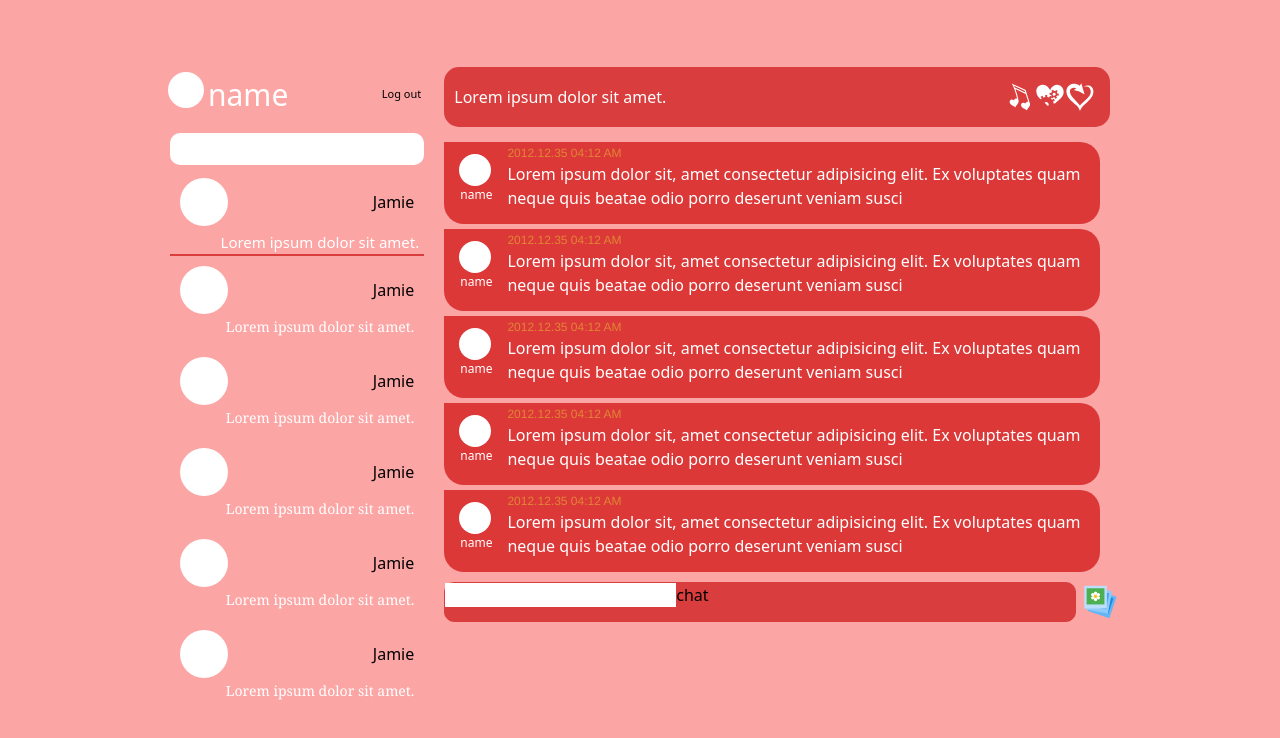
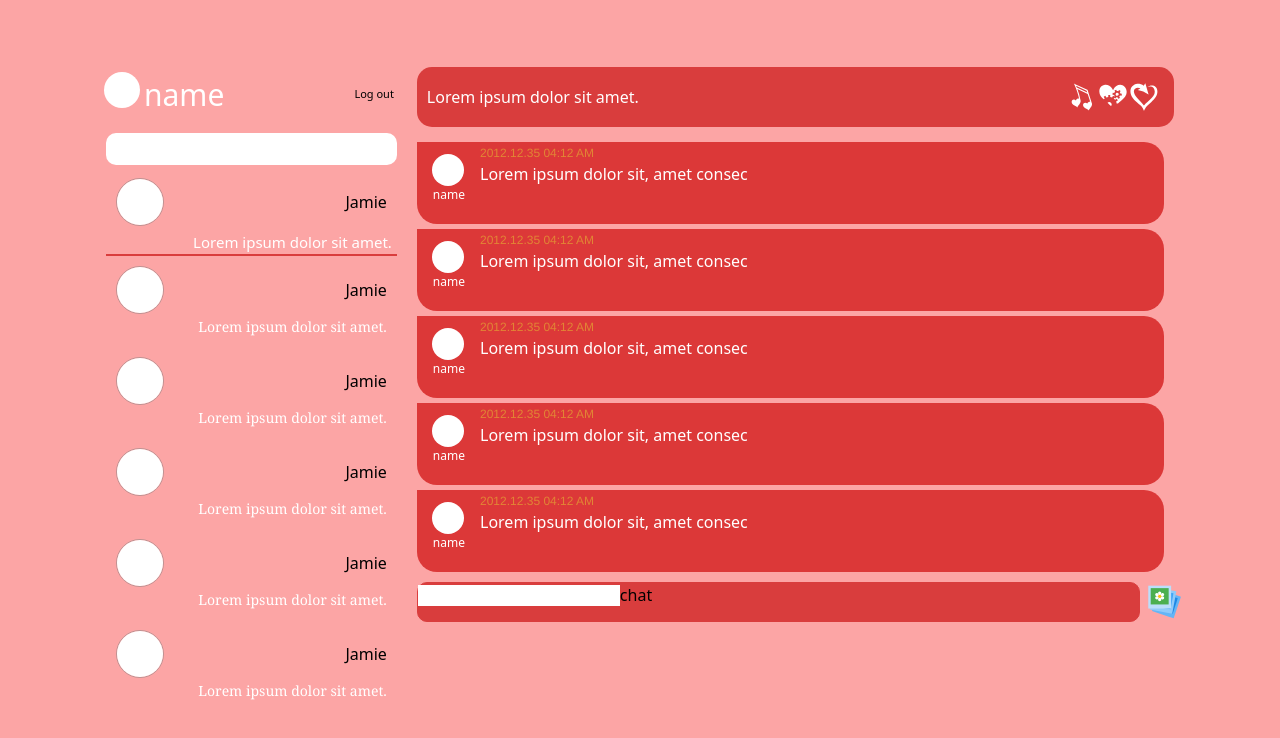
Before and after one commit to catalinfl/cherry-chat, a React (Create React App) app: page / in a window 1280 px wide. Shown: the top 738 px of the page. Built offline with nearby package versions, Linux system fonts and the light colour scheme; what @material-tailwind/react would draw is missing.

Commit message:
firebase added

```diff
--- a/package.json
+++ b/package.json
@@ -7,6 +7,7 @@
     "@testing-library/jest-dom": "^5.16.5",
     "@testing-library/react": "^13.4.0",
     "@testing-library/user-event": "^13.5.0",
+    "firebase": "^9.9.4",
     "react": "^18.2.0",
     "react-dom": "^18.2.0",
     "react-icons": "^4.4.0",
--- a/src/components/Message.jsx
+++ b/src/components/Message.jsx
@@ -11,7 +11,7 @@ const Message = () => {
         </div>
         <div className="playerMessage">
             <span className="playerMessageData"> 2012.12.35 04:12 AM</span>
-            <p className="playerMessageText"> Lorem ipsum dolor sit, amet consectetur adipisicing elit. Ex voluptates quam neque quis beatae odio porro deserunt veniam susci </p>
+            <p className="playerMessageText"> Lorem ipsum dolor sit, amet consec</p>
         </div>
       </div>
     </div>
--- /dev/null
+++ b/src/firebase.js
@@ -0,0 +1,17 @@
+// Import the functions you need from the SDKs you need
+import { initializeApp } from "firebase/app";
+import { getAuth } from "firebase/auth";
+import { getStorage } from "firebase/storage";
+
+const firebaseConfig = {
+  apiKey: "AIzaSyD_F6u501RuAyrcWooIRw4pAam5z1Cj6ss",
+  authDomain: "chat-app-9d858.firebaseapp.com",
+  projectId: "chat-app-9d858",
+  storageBucket: "chat-app-9d858.appspot.com",
+  messagingSenderId: "438819764526",
+  appId: "1:438819764526:web:cbbb63ee4bfb8c1dc462bf"
+};
+
+export const app = initializeApp(firebaseConfig);
+export const auth = getAuth();
+export const storage = getStorage();
--- a/src/pages/home/home.scss
+++ b/src/pages/home/home.scss
@@ -5,31 +5,32 @@ $background-color: rgb(252 165 165);
 .home {
     display: flex;
     justify-content: center;
-    margin-top: 4rem;
     overflow-y: auto;
     direction: ltr;
+    margin-top: 4rem;
     overflow: hidden;
 
     @media screen and (max-width: 1200px) {
-        margin-top: 1.5rem;
+        margin-top: 3rem;
         overflow: hidden;
         font-size: 12px;
     }
 
     @media screen and (max-width: 1024px) {
-        margin-top: 0.5rem;
+        margin-top: 1.0rem;
     }
 
     @media screen and (max-width: 768px) {
         overflow: hidden;
+        margin-top: 0rem;
         padding: 12px;
 
     }
 
     @media screen and (max-width: 480px) {
         margin-top: 0;
+        margin-top: 0rem;
         overflow: hidden;
-
     }
 
 
@@ -41,14 +42,15 @@ body {
 
 
 .homeContainer {
-    width: 75%;
+    width: 85%;
     height: 80vh;
     display: flex;
 
 
     @media screen and (max-width: 1024px) {
         overflow: hidden;
-        height: 80vh;
+        height: 90vh;
+        width: 95%;
         font-size: 12px;
     }
 
@@ -219,6 +221,7 @@ body {
             height: 48px;
             width: 48px;
             border-radius: 50%;
+            border: solid 1px rgba(grey, 0.5);
         }
 
         .profile {
@@ -255,6 +258,7 @@ body {
         flex-direction: column;
         padding: 10px;
         gap: 2px;
+        transition: all 0.3s linear;
 
         @media screen and (max-width: 1200px) {
             height: 80px;
@@ -269,6 +273,7 @@ body {
             height: 48px;
             width: 48px;
             border-radius: 50%;
+            border: solid 1px rgba(grey, 0.5);
 
             @media screen and (max-width: 1200px) {
                 height: 36px;
@@ -316,10 +321,10 @@ body {
     display: flex;
     flex-direction: column-reverse;
     margin: 10px;
-    width: auto;
     height: 75%;
     overflow: scroll;
     overflow-x: hidden;
+
 
     @media screen and (max-width: 1480px) {
         height: 70%;
@@ -335,11 +340,11 @@ body {
     }
 
     @media screen and (max-width: 768px) {
-        height: 60%;
+        height: 80%;
     }
 
     @media screen and (max-width: 568px) {
-        height: 50%;
+        height: 80%;
     }
 
 
@@ -349,6 +354,7 @@ body {
         background-color: $messagecolor;
         border-radius: 20px;
         border-top-left-radius: 0px;
+
     }
 
     .messageContainer {
@@ -417,9 +423,23 @@ body {
         border-radius: 10px;
         border-color: #d93d3d;
 
+        &:focus {
+            color: white;
+        }
+
         .inputChatItem {
             border: transparent;
             font-size: 16px;
+            color: white;
+
+            @media screen and (max-width: 1480px)  {
+                font-size: 14px;
+            }
+
+            @media screen and (max-width: 1024px)  {
+                font-size: 11px;
+            }
+
         }
     }
 
--- a/src/pages/register/Register.jsx
+++ b/src/pages/register/Register.jsx
@@ -3,13 +3,51 @@ import { Input, Button } from '@material-tailwind/react'
 import "./register.scss"
 import { BiCloudUpload } from 'react-icons/bi'
 import { Link } from 'react-router-dom'
+import { createUserWithEmailAndPassword, updateProfile } from 'firebase/auth'
+import { auth, storage } from '../../firebase';
+import { useState } from 'react'
+import { ref, uploadBytesResumable, getDownloadURL } from "firebase/storage";
+
+
 
 const Register = () => {
+
+  const [error, setError] = useState(false);
+  const handleSubmit = async (e) => {
+    e.preventDefault();
+    const displayName = e.target[0].value;
+    const email = e.target[1].value;
+    const password = e.target[2].value;
+    const file = e.target[3].files[0];
+
+    try {
+    const res = await createUserWithEmailAndPassword(auth, email, password)
+    const storageRef = ref(storage, displayName);
+    const uploadTask = uploadBytesResumable(storageRef, file);
+    uploadTask.on(
+      (error) => {
+        setError(true);
+      },
+      () => {
+        getDownloadURL(uploadTask.snapshot.ref).then(async (downloadURL) => {
+          await updateProfile(res.user, {
+            displayName,
+            photoURL: downloadURL,
+          })
+        });
+      }
+    );
+    }
+    catch(err) {
+      setError(true);
+    }
+  }
+
   return (
     <div className="formContainer bg-red-200">
       <div className="formWrapper w-96 shadow-xl shadow-red-300 flex mx-auto flex-col p-8 bg-white">
         <span className="title"> Chatapp - Register </span>
-      <form className="formInput flex flex-col">
+      <form onSubmit={handleSubmit} className="formInput flex flex-col">
       <Input className="inputItem bg-white" color="red" type="text" label="Username" />
       <Input className="inputItem" color="red" type="email" label="Email" />
       <Input className="inputItem" color="red" type="password" label="Password" />
@@ -18,10 +56,9 @@ const Register = () => {
       <BiCloudUpload className="uploadIcon text-red-500"/>
       <span className="uploadMessage"> Add an avatar </span>
       </label>
-      <Link to='/' style={{color: 'inherit'}}>
-      <Button color="red" className="signIn w-32 mx-auto mt-3"> Sign in </Button>
-      </Link>
+      <Button type="submit" color="red" className="signIn w-32 mx-auto mt-3"> Sign in </Button>
       </form>
+      {error && <span className="errorText"> Something went wrong </span> }
       <p className="infoText mt-9 text-sm "> Have an account?
       <Link to='/login' style={{color: 'inherit'}}>
         <span className="text-red-600"> Log in now </span>
```
Also changed, not shown: 1 other file (tests, documents, lock files or other folders).
